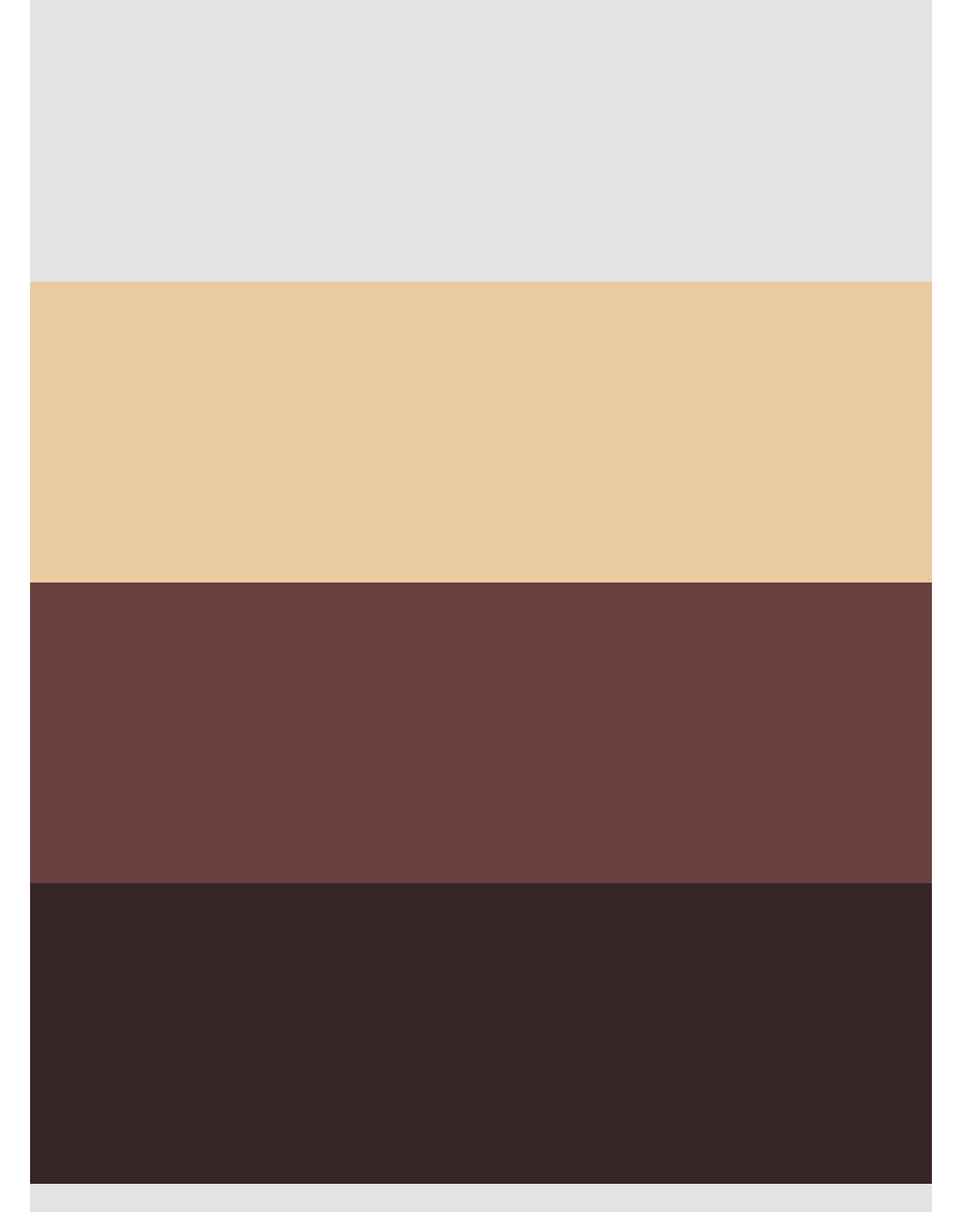
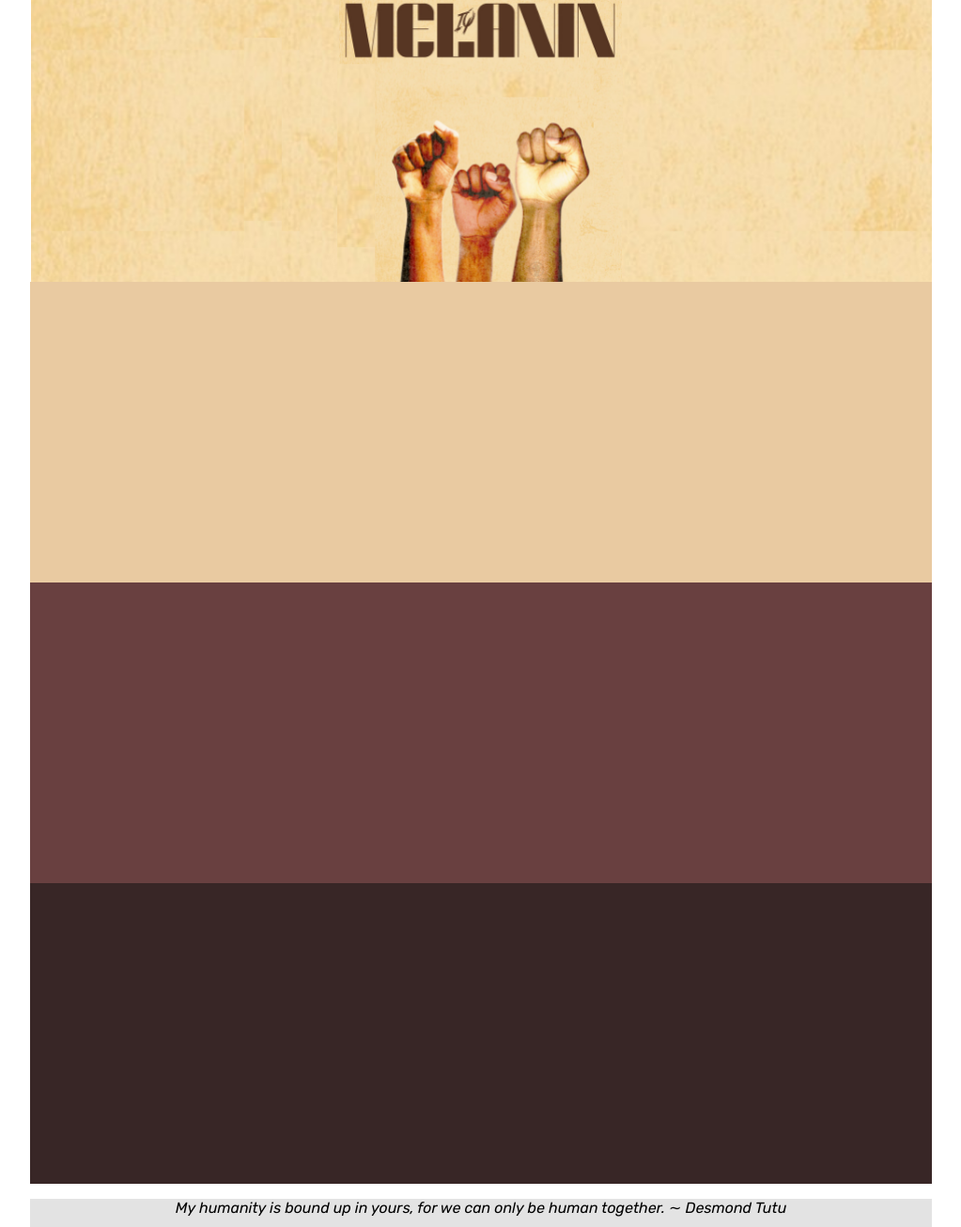
Before and after one commit to S-Holt/colors-project, a plain HTML site: page index.html in a window 1280 px wide. Shown: the whole page at 94% size, without its empty margins (128-1151 px from the left). Drawn offline with Linux system fonts and the light colour scheme.

Commit message:
Added images to the header, a quote in the footer and increased footer height in mobile view

```diff
--- a/css/main.css
+++ b/css/main.css
@@ -1,3 +1,5 @@
+/*---------- fun-branch of the colors-project ----------*/
+
 @charset "UTF-8";
 /* CSS Document */
 
@@ -17,14 +19,16 @@ html, body {
 
 
 /*---------- HEADER ----------*/
-
 header {
   height: 300px;
   width: 100%;
-  background: #e3e3e3;
+  background: url("../img/love-is.png");
+  background-position: center;
+  background-repeat: no-repeat;
+  background-size: cover;
+  position: relative;
 }
 /*---------- CONTENT AREA ----------*/
-
 .col-3 {
   width: 100%;
   height: 320px;
@@ -45,23 +49,34 @@ header {
 
 
 /*---------- FOOTER ----------*/
-
 footer {
   width: 100%;
-  height: 30px;
+  height: 40px;
   background: #e3e3e3;
+  text-align: center;
+  font-family: 'Rubik', sans-serif;
 }
-
 
 /*---------- TABLET ----------*/
 /* Change the background colors below */
-
 @media (min-width: 768px) {
   header {
-  height: 300px;
-  width: 100%;
-  background: #e3e3e3;
+    background: url("../img/juneteenth.png");
+    background-position: center;
+    background-repeat: no-repeat;
+    background-size: contain;
+    position: relative;
   }
+
+  .img-bkg {
+    background: #ffffff;
+    height: 300px;
+    width: 100%;
+    z-index:-1;
+    background-size: contain;
+    position: absolute;
+  }
+
 
   #column-1 {
     background-color: red;
@@ -77,6 +92,7 @@ footer {
 
   footer {
     background-color: #e3e3e3;
+    height: 30px;
   }
 
 }
@@ -85,11 +101,12 @@ footer {
 /*---------- Desktops ----------*/
 @media (min-width: 1200px) {
   header {
-    height: 300px;
-    width: 100%;
-    background: #e3e3e3;
-  }
-
+    background: url("../img/melanin-iq.png");
+    background-position: center;
+    background-repeat: no-repeat;
+    background-size: contain;
+    position: relative;
+ }
   #column-1 {
     background-color: rgb(233, 202, 161);
   }
@@ -104,6 +121,7 @@ footer {
 
   footer {
     background-color: #e3e3e3;
+    height: 30px;
   }
 
 }
--- a/index.html
+++ b/index.html
@@ -1,17 +1,20 @@
-<!--main branch of the colors-project-->
+<!--fun-branch of the colors-project-->
 <!doctype html>
 <html>
   <head>
     <meta charset="UTF-8">
     <meta name="viewport" content="width=device-width, initial-scale=1">
     <title>Skillcrush Testing</title>
+    <link rel="preconnect" href="https://fonts.googleapis.com">
+    <link rel="preconnect" href="https://fonts.gstatic.com" crossorigin>
+    <link href="https://fonts.googleapis.com/css2?family=Rubik:ital@1&display=swap" rel="stylesheet">
     <link rel="stylesheet" type="text/css" href="css/main.css" />
   </head>
 
   <body>
     <div id="wrapper">
       <header>
-
+        <div class="img-bkg"></div>
       </header>
       <div id="column-1" class="col-3"></div>
       <div id="column-2" class="col-3"></div>
@@ -20,7 +23,9 @@
 
       <div class="clear"></div>
       <footer>
-
+        <p>
+          My humanity is bound up in yours, for we can only be human together. &thicksim; Desmond Tutu
+        </p>
       </footer>
 
     </div><!-- wrapper -->
```
